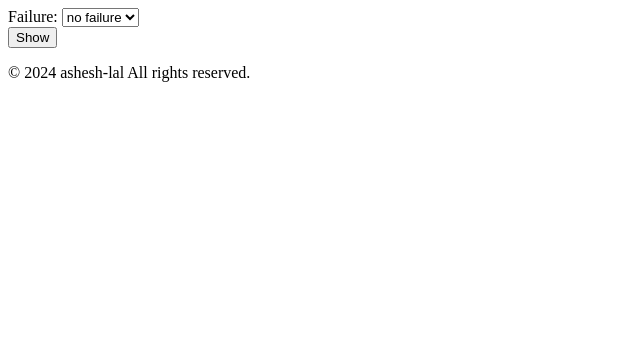
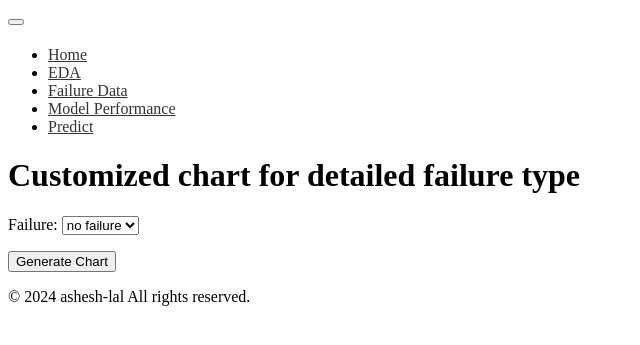
Before and after one commit to asheshh-lal/Predictive-maintenence, a Django app: page /customize in a window 1280 px wide. Shown: the top 345 px of the page, without its empty margins (0-640 px from the left). Run offline with Django 5.2, Linux system fonts and the light colour scheme; some libraries are stand-ins or nearby versions.

Commit message:
frontend added

```diff
--- a/core/app/templates/app/base.html
+++ b/core/app/templates/app/base.html
@@ -7,24 +7,74 @@
     <meta name="viewport" content="width=device-width, initial-scale=1.0">
     <title>{% block title %}Predictive Analytics{% endblock %}</title>
     <link rel="stylesheet" href="{% static 'base.css' %}">
-    <script src="https://cdn.jsdelivr.net/npm/plotly.js-dist-min@2.30.1/plotly.min.js"></script>
+    <script src="https://cdn.plot.ly/plotly-latest.min.js"></script>
+    <style>
+        /* Custom CSS for the vertical navbar */
+        .navbar-nav {
+            margin-top: 20px;
+        }
+        .navbar-nav a {
+            color: #333;
+        }
+    </style>
 </head>
 <body>
-    <!-- <img src="https://coselifootwear.com/wp-content/uploads/2021/11/coseli-logoblk-1-150x150.png" alt="Project logo. Represents odin with the project name."> -->
-
-
+    <nav class="navbar navbar-expand-lg navbar-light bg-light">
+        <button class="navbar-toggler" type="button" data-toggle="collapse" data-target="#navbarNav" aria-controls="navbarNav" aria-expanded="false" aria-label="Toggle navigation">
+            <span class="navbar-toggler-icon"></span>
+        </button>
+        <div class="collapse navbar-collapse" id="navbarNav">
+            <ul class="navbar-nav flex-column">
+                <li class="nav-item active">
+                    <a href="{% url 'display_base' %}">Home</a>
+                </li>
+                <li class="nav-item">
+                    <a href="{% url 'combined_charts' %}">EDA</a>
+                </li>
+                <li class="nav-item">
+                    <a href="{% url 'customize_chart' %}">Failure Data</a>
+                </li>
+                <li class="nav-item">
+                    <a class="nav-link" href="#">Model Performance</a>
+                </li>
+                <li class="nav-item">
+                    <a class="nav-link" href="#">Predict</a>
+                </li>
+            </ul>
+        </div>
+    </nav>
     <div class="content">
-
         <div class="chart">
             {% block content %}
-            <!-- This block will be overridden by content from other templates -->
+            <ol>
+                <h1>About the dataset</h1>
+                <li>Please note that this is the original dataset with additional information and proper attribution. There is at least one other version of this dataset on Kaggle that was uploaded without permission. Please be fair and attribute the original author. This synthetic dataset is modeled after an existing milling machine and consists of 10 000 data points from a stored as rows with 14 features in columns</li>
+                <li>UID: unique identifier ranging from 1 to 10000</li>
+                <li>product ID: consisting of a letter L, M, or H for low (50% of all products), medium (30%) and high (20%) as product quality variants and a variant-specific serial number</li>
+                <li>type: just the product type L, M or H from column 2</li>
+                <li>air temperature [K]: generated using a random walk process later normalized to a standard deviation of 2 K around 300 K</li>
+                <li>process temperature [K]: generated using a random walk process normalized to a standard deviation of 1 K, added to the air temperature plus 10 K.</li>
+                <li>rotational speed [rpm]: calculated from a power of 2860 W, overlaid with a normally distributed noise</li>
+                <li>torque [Nm]: torque values are normally distributed around 40 Nm with a SD = 10 Nm and no negative values.</li>
+                <li>tool wear [min]: The quality variants H/M/L add 5/3/2 minutes of tool wear to the used tool in the process.</li>
+                <li>a 'machine failure' label that indicates, whether the machine has failed in this particular datapoint for any of the following failure modes are true.</li>
+                <li>The machine failure consists of five independent failure modes</li>
+                <ul>
+                    <li>tool wear failure (TWF): the tool will be replaced of fail at a randomly selected tool wear time between 200 - 240 mins (120 times in our dataset). At this point in time, the tool is replaced 69 times, and fails 51 times (randomly assigned).</li>
+                    <li>heat dissipation failure (HDF): heat dissipation causes a process failure, if the difference between air- and process temperature is below 8.6 K and the tools rotational speed is below 1380 rpm. This is the case for 115 data points.</li>
+                    <li>power failure (PWF): the product of torque and rotational speed (in rad/s) equals the power required for the process. If this power is below 3500 W or above 9000 W, the process fails, which is the case 95 times in our dataset.</li>
+                    <li>overstrain failure (OSF): if the product of tool wear and torque exceeds 11,000 minNm for the L product variant (12,000 M, 13,000 H), the process fails due to overstrain. This is true for 98 data points.</li>
+                    <li>random failures (RNF): each process has a chance of 0.1% to fail regardless of its process parameters. This is the case for only 5 data points, less than could be expected for 10,000 data points in our dataset. If at least one of the above failure modes is true, the process fails and the 'machine failure' label is set to 1. It is therefore not transparent to the machine learning method, which of the failure modes has caused the process to fail.</li>
+                </ul>
+            </ol>
+            <h1>Pairplot for the Data</h1>
+            <img src="{% static 'img/pairpolot.png' %}" alt="Pairplot for the data">
             {% endblock %}
         </div>
     </div>
+
     <footer>
-        <!-- Add your footer content here -->
         <p>&copy; 2024 ashesh-lal All rights reserved.</p>
     </footer>
-
 </body>
 </html>
--- a/core/app/templates/app/customize_chart.html
+++ b/core/app/templates/app/customize_chart.html
@@ -1,17 +1,18 @@
 {% extends 'app/base.html' %}
-{% load static %}
+
+{% block title %}Customize Chart{% endblock %}
 
 {% block content %}
-<div>
-    <div id="chart_div3">
-        {% block chart_content %}
-            <form action="{% url 'customize_chart' %}" method="POST"> {# Correct URL name used here #}
-                {% csrf_token %}
-                {{ form }}
-                <button type="submit">Show</button>
-            </form>
-            {{ chart9|safe }}
-        {% endblock %}
+    <h1>Customized chart for detailed failure type</h1>
+
+    <form method="POST">
+        {% csrf_token %}
+        {{ form.as_p }}
+        <button type="submit">Generate Chart</button>
+    </form>
+
+    <div>
+        <!-- Placeholder for the chart -->
+        {{ chart | safe }}
     </div>
-</div>
 {% endblock %}
--- a/core/app/urls.py
+++ b/core/app/urls.py
@@ -4,7 +4,8 @@ from django.conf.urls.static import static
 from . import views
 
 urlpatterns = [
-    path('', views.render_combined_charts, name='combined_charts'),
+    path('', views.display_base_html, name='display_base'),
+    path('eda', views.render_combined_charts, name='combined_charts'),
     path('customize', views.generate_chart9_data, name='customize_chart'),
 
 
--- a/core/app/views.py
+++ b/core/app/views.py
@@ -10,8 +10,6 @@ import plotly.graph_objs as go
 from plotly.subplots import make_subplots
 import seaborn as sns
 from . forms import FailureForm
-
-
 
 # Function to generate chart by distribution of the type of machine in the dataset
 def generate_chart1_data():
@@ -157,25 +155,6 @@ def generate_chart7_data():
 
     return chart
 
-## function to plot the seaborn sns pair plot
-def generate_chart8_data():
-    # Retrieve the data from the database using Django ORM
-    data = Dash.objects.all()
-
-    # Convert the data to a DataFrame using Pandas
-    df = pd.DataFrame(list(data.values('Air_temperature', 'Process_temperature', 'Rotational_speed_rpm', 'Torque_Nm', 'Tool_wear_min')))
-
-    # Select the numerical columns for the pairplot
-    num_cols = df[['Air_temperature', 'Process_temperature', 'Rotational_speed_rpm', 'Torque_Nm', 'Tool_wear_min']]
-
-    # Create a pairplot using Seaborn
-    sns.pairplot(num_cols)
-
-    # Save the pairplot as a file or render it inline
-    plt.savefig('pairplot.png')  # Save as a file
-    # plt.show()  # Render inline in a Jupyter Notebook or similar
-
-    return 'pairplot.png'  # Return the filename or URL to the saved plot
 
 def generate_chart9_data(request):
     if request.method == 'POST':
@@ -218,6 +197,7 @@ def generate_chart9_data(request):
 
     return render(request, 'app/customize_chart.html', {'form': form})
 
+## Function to render all the charts for EDA
 def render_combined_charts(request):
     chart1 = generate_chart1_data()
     chart2 = generate_chart2_data()
@@ -239,3 +219,7 @@ def render_combined_charts(request):
     }
 
     return render(request, 'app/chart.html', context)
+
+
+def display_base_html(request):
+    return render(request, 'app/base.html')
--- a/core/core/settings.py
+++ b/core/core/settings.py
@@ -116,6 +116,7 @@ USE_TZ = True
 
 # Static files (CSS, JavaScript, Images)
 # https://docs.djangoproject.com/en/5.0/howto/static-files/
+STATICFILES_DIRS = [os.path.join(BASE_DIR,'static'),]
 
 STATIC_URL = "static/"
 
```
Also changed, not shown: core/static/img/pairpolot.png (added).
